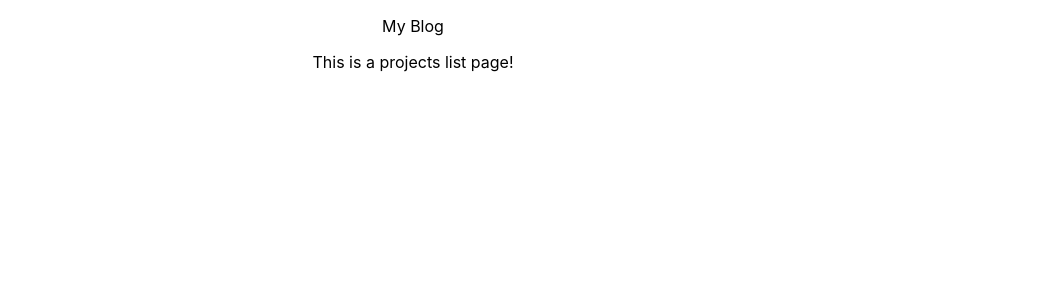
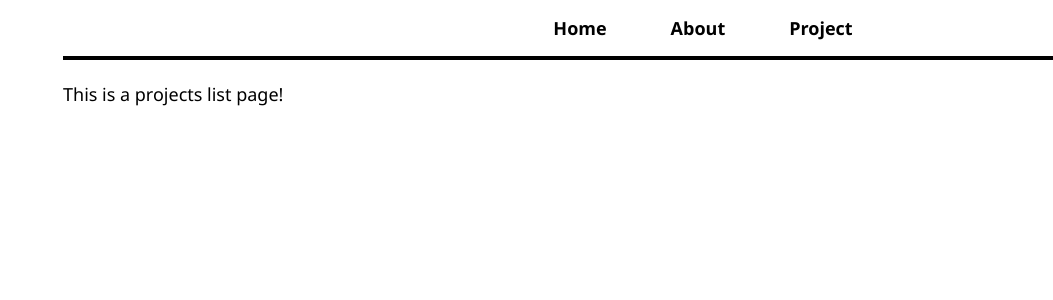
Before and after one commit to seolacarrano/myblog, a React (Create React App) app: page /projectslist in a window 1280 px wide. Shown: the top 300 px of the page, without its empty margins (227-1280 px from the left). Built offline with nearby package versions, Linux system fonts and the light colour scheme.

Commit message:
add navbar and useParams

```diff
--- a/src/App.css
+++ b/src/App.css
@@ -1,38 +1,103 @@
-.App {
-  text-align: center;
+
+body {
+  font-family: 'Segoe UI', Tahoma, Geneva, Verdana, sans-serif;
+  font-size: 18px;
 }
 
-.App-logo {
-  height: 40vmin;
-  pointer-events: none;
+button {
+  padding: 16px;
+  font-family: 'Segoe UI', Tahoma, Geneva, Verdana, sans-serif;
+  font-size: 16px;
+  background-color: black;
+  color: white;
+  border-radius: 8px;
+  cursor: pointer;
 }
 
-@media (prefers-reduced-motion: no-preference) {
-  .App-logo {
-    animation: App-logo-spin infinite 20s linear;
-  }
+h3, h4 {
+  margin-bottom: 0;
 }
 
-.App-header {
-  background-color: #282c34;
-  min-height: 100vh;
-  display: flex;
-  flex-direction: column;
-  align-items: center;
-  justify-content: center;
-  font-size: calc(10px + 2vmin);
+nav {
+  border-bottom: 4px solid black;
+  text-align: center;
+  position: fixed;
+  top: 0;
+  width: 100%;
+  background: white;
+}
+
+nav ul {
+  list-style-type: none;
+  margin: 0;
+  padding: 0;
+}
+
+nav li {
+  display: inline-block;
+  padding-top: 16px;
+  padding-bottom: 16px;
+}
+
+nav a {
+  text-decoration: none;
+  color: black;
+  font-weight: bold;
+  padding: 16px 32px;
+}
+
+nav a:hover {
+  background: black;
   color: white;
 }
 
-.App-link {
-  color: #61dafb;
+#page-body {
+  max-width: 700px;
+  margin: auto;
+  padding-top: 64px;
 }
 
-@keyframes App-logo-spin {
-  from {
-    transform: rotate(0deg);
-  }
-  to {
-    transform: rotate(360deg);
-  }
+.article-list-item {
+  text-decoration: none;
+  color: black;
+  padding: 16px 0 0 0;
 }
+
+.article-list-item p {
+  padding-bottom: 32px;
+  border-bottom: 2px solid black;
+}
+
+#add-comment-form {
+  border-bottom: 2px solid black;
+  padding: 16px;
+}
+
+#add-comment-form h3 {
+  margin-bottom: 16px;
+}
+
+#add-comment-form input, textarea {
+  display: block;
+  width: 300px;
+  padding: 8px;
+  border-radius: 8px;
+  font-family: 'Segoe UI', Tahoma, Geneva, Verdana, sans-serif;
+  font-size: 18px;
+  border: 2px solid black;
+  margin-bottom: 16px;
+}
+
+#add-comment-form button {
+  width: 320px;
+}
+
+#upvotes-section button, p {
+  display: inline-block;
+  margin-right: 16px;
+}
+
+.comment {
+  border-bottom: 2px solid black;
+  padding: 16px;
+}
--- a/src/App.js
+++ b/src/App.js
@@ -1,5 +1,6 @@
 import './App.css';
 import { BrowserRouter, Routes, Route } from 'react-router-dom';
+import NavBar from './NavBar';
 import HomePage from './pages/HomePage';
 import AboutPage from './pages/AboutPage';
 import ProjectsListPage from './pages/ProjectsListPage';
@@ -9,8 +10,8 @@
   return (
     <BrowserRouter>
       <div className="App">
-      <p>My Blog</p>
       <div id="page-body">
+        <NavBar />
         <Routes>
           <Route path="/" element={<HomePage/>} />
           <Route path="/about" element={<AboutPage/>} />
--- /dev/null
+++ b/src/NavBar.js
@@ -0,0 +1,15 @@
+import { Link } from 'react-router-dom';
+
+const NavBar = () => {
+    return (
+        <nav>
+            <ul>
+                <li><Link to="/">Home</Link></li>
+                <li><Link to="/about">About</Link></li>
+                <li><Link to="/projectslist">Project</Link></li>
+            </ul>
+        </nav>
+    )
+}
+
+export default NavBar;
--- a/src/pages/ProjectPage.js
+++ b/src/pages/ProjectPage.js
@@ -1,6 +1,17 @@
+import { useParams } from "react-router-dom";
+import articles from './project-content';
+
 const ProjectPage = () => {
+    const { projectId } = useParams();
+    const article = articles.find(article => article.name === projectId);
+
     return (
-        <p> This is a project page! </p>
+        <>
+        <h1>{article.title}</h1>
+        {article.content.map((paragraph, i) => (
+            <p key={i}>{paragraph}</p>
+        ))}
+        </>
     )
 }
 
--- /dev/null
+++ b/src/pages/project-content.js
@@ -0,0 +1,77 @@
+const articles = [
+    {
+        name: 'learn-react',
+        title: 'The Fastest Way to Learn React',
+        content: [
+            `Welcome! Today we're going to be talking about the fastest way to
+            learn React. We'll be discussing some topics such as proin congue
+            ligula id risus posuere, vel eleifend ex egestas. Sed in turpis leo.
+            Aliquam malesuada in massa tincidunt egestas. Nam consectetur varius turpis,
+            non porta arcu porttitor non. In tincidunt vulputate nulla quis egestas. Ut
+            eleifend ut ipsum non fringilla. Praesent imperdiet nulla nec est luctus, at
+            sodales purus euismod.`,
+            `Donec vel mauris lectus. Etiam nec lectus urna. Sed sodales ultrices dapibus.
+            Nam blandit tristique risus, eget accumsan nisl interdum eu. Aenean ac accumsan
+            nisi. Nunc vel pulvinar diam. Nam eleifend egestas viverra. Donec finibus lectus
+            sed lorem ultricies, eget ornare leo luctus. Morbi vehicula, nulla eu tempor
+            interdum, nibh elit congue tellus, ac vulputate urna lorem nec nisi. Morbi id
+            consequat quam. Vivamus accumsan dui in facilisis aliquet.`,
+            `Etiam nec lectus urna. Sed sodales ultrices dapibus.
+            Nam blandit tristique risus, eget accumsan nisl interdum eu. Aenean ac accumsan
+            nisi. Nunc vel pulvinar diam. Nam eleifend egestas viverra. Donec finibus lectus
+            sed lorem ultricies, eget ornare leo luctus. Morbi vehicula, nulla eu tempor
+            interdum, nibh elit congue tellus, ac vulputate urna lorem nec nisi. Morbi id
+            consequat quam. Vivamus accumsan dui in facilisis aliquet.`,
+        ]
+    },    {
+        name: 'learn-node',
+        title: 'How to Build a Node Server in 10 Minutes',
+        content: [
+            `In this article, we're going to be talking looking at a very quick way
+            to set up a Node.js server. We'll be discussing some topics such as proin congue
+            ligula id risus posuere, vel eleifend ex egestas. Sed in turpis leo.
+            Aliquam malesuada in massa tincidunt egestas. Nam consectetur varius turpis,
+            non porta arcu porttitor non. In tincidunt vulputate nulla quis egestas. Ut
+            eleifend ut ipsum non fringilla. Praesent imperdiet nulla nec est luctus, at
+            sodales purus euismod.`,
+            `Donec vel mauris lectus. Etiam nec lectus urna. Sed sodales ultrices dapibus.
+            Nam blandit tristique risus, eget accumsan nisl interdum eu. Aenean ac accumsan
+            nisi. Nunc vel pulvinar diam. Nam eleifend egestas viverra. Donec finibus lectus
+            sed lorem ultricies, eget ornare leo luctus. Morbi vehicula, nulla eu tempor
+            interdum, nibh elit congue tellus, ac vulputate urna lorem nec nisi. Morbi id
+            consequat quam. Vivamus accumsan dui in facilisis aliquet.`,
+            `Etiam nec lectus urna. Sed sodales ultrices dapibus.
+            Nam blandit tristique risus, eget accumsan nisl interdum eu. Aenean ac accumsan
+            nisi. Nunc vel pulvinar diam. Nam eleifend egestas viverra. Donec finibus lectus
+            sed lorem ultricies, eget ornare leo luctus. Morbi vehicula, nulla eu tempor
+            interdum, nibh elit congue tellus, ac vulputate urna lorem nec nisi. Morbi id
+            consequat quam. Vivamus accumsan dui in facilisis aliquet.`,
+        ]
+    },     {
+        name: 'mongodb',
+        title: 'Learn MongoDB',
+        content: [
+            `Today is the day I talk about something which scares most people: resumes.
+            In reality, I'm not sure why people have such a hard time with proin congue
+            ligula id risus posuere, vel eleifend ex egestas. Sed in turpis leo.
+            Aliquam malesuada in massa tincidunt egestas. Nam consectetur varius turpis,
+            non porta arcu porttitor non. In tincidunt vulputate nulla quis egestas. Ut
+            eleifend ut ipsum non fringilla. Praesent imperdiet nulla nec est luctus, at
+            sodales purus euismod.`,
+            `Donec vel mauris lectus. Etiam nec lectus urna. Sed sodales ultrices dapibus.
+            Nam blandit tristique risus, eget accumsan nisl interdum eu. Aenean ac accumsan
+            nisi. Nunc vel pulvinar diam. Nam eleifend egestas viverra. Donec finibus lectus
+            sed lorem ultricies, eget ornare leo luctus. Morbi vehicula, nulla eu tempor
+            interdum, nibh elit congue tellus, ac vulputate urna lorem nec nisi. Morbi id
+            consequat quam. Vivamus accumsan dui in facilisis aliquet.`,
+            `Etiam nec lectus urna. Sed sodales ultrices dapibus.
+            Nam blandit tristique risus, eget accumsan nisl interdum eu. Aenean ac accumsan
+            nisi. Nunc vel pulvinar diam. Nam eleifend egestas viverra. Donec finibus lectus
+            sed lorem ultricies, eget ornare leo luctus. Morbi vehicula, nulla eu tempor
+            interdum, nibh elit congue tellus, ac vulputate urna lorem nec nisi. Morbi id
+            consequat quam. Vivamus accumsan dui in facilisis aliquet.`,
+        ]
+    },
+];
+
+export default articles;
```
